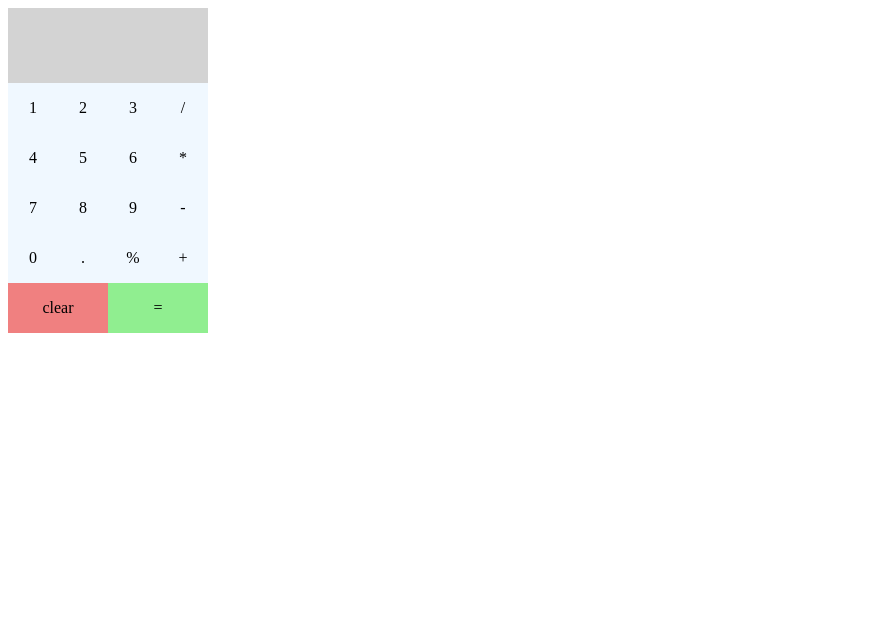
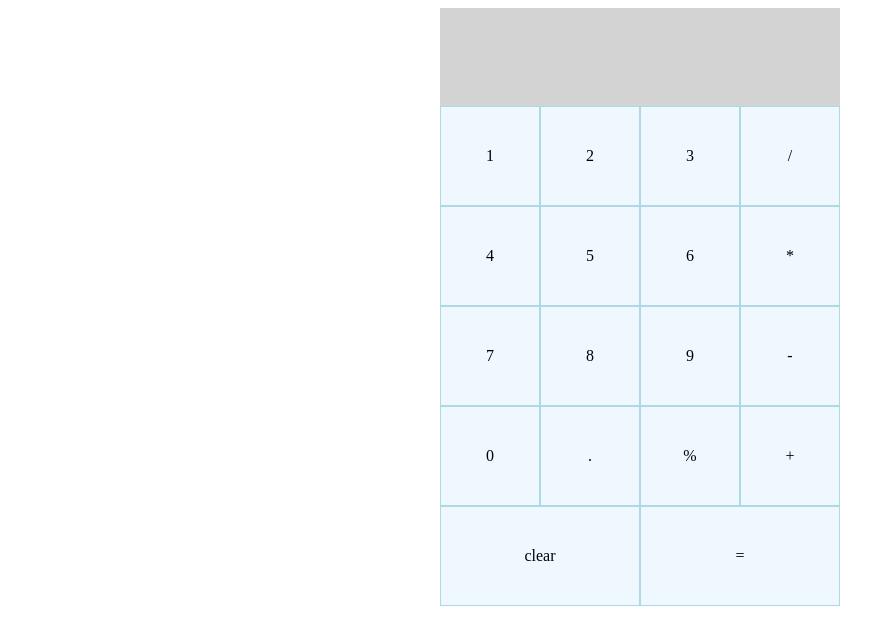
Before and after one commit to yazanalkherret/web-calculator, a plain HTML site: page index.html in a window 1280 px wide. Shown: the whole page, without its empty margins (0-895 px from the left). Drawn offline with Linux system fonts and the light colour scheme.

Commit message:
evaluate only a single pair of numbers at a time
Example: you enter a number (12), followed by an operator button (+),
a second number button (7), and a second operator button (-).
The calculator should then do the following: first, evaluate the initial
pair of numbers (12 + 7), then display the result of that calculation (19).
Finally, use that result (19) as the first number in a new calculation,
along with the next operator (-)

```diff
--- a/index.html
+++ b/index.html
@@ -8,6 +8,7 @@
     <link rel="stylesheet" href="style.css">
 </head>
 <body>
+    <div id="main-card">
         <div id="display"></div>
         <div id="calculator-card">
             <div id="top-section">
@@ -16,6 +17,7 @@
             </div>
             <div id="bottom-section"></div>
         </div>
+    </div>
 
 </body>
 </html>
--- a/script.js
+++ b/script.js
@@ -43,6 +43,7 @@ function populateLeftSection() {
                 break;
             case 11:
                 buttonArray[i].textContent = "%";
+                buttonArray[i].classList.add("operator");
                 break;
             default:
                 buttonArray[i].textContent = i + 1;
@@ -62,6 +63,7 @@ function populateMiddleSection() {
     for (let i = 0; i < 4; i++) {
         buttonArray[i] = document.createElement("div");
         buttonArray[i].classList.add("button");
+        buttonArray[i].classList.add("operator");
         buttonArray[i].textContent = operatorArray[i];
     }
 
@@ -88,6 +90,7 @@ function populateBottomSection(){
     bottomCard.appendChild(equalButton);
 
     addEqualEventListener(equalButton);
+    addClearEventListenr(clearButton);
 }
 
 function updateDisplay(str){
@@ -115,13 +118,25 @@ function addOperatorsEventListeners(buttonArray){
     });
 }
 
+function calculateAndShowResult() {
+    const display = document.querySelector("#display");
+    secondNum = Number(display.textContent);
+    display.textContent = '';
+    let result = operate(firstNum,secondNum,operator);
+    updateDisplay(result);
+    operator = ''; //to reset operator
+}
+
 function addEqualEventListener(button) {
+    button.addEventListener('click', calculateAndShowResult);
+}
+
+function addClearEventListenr(button) {
     button.addEventListener('click', () => {
-        const display = document.querySelector("#display");
-        secondNum = Number(display.textContent);
-        let result = operate(firstNum,secondNum,operator);
-        updateDisplay(result);
-
+        firstNum = '';
+        secondNum = '';
+        operator = '';
+        display.textContent = '';
     });
 }
 
--- a/style.css
+++ b/style.css
@@ -1,17 +1,18 @@
-.button {
-    background-color: aliceblue;
-    width: 50px;
-    height: 50px;
-    display: flex;
+body {
     align-items: center;
-    justify-content: center;
+}
+#main-card {
+    width: 400px;
+    margin: auto;
 }
 
 #display {
-    width: 200px;
-    height: 75px;
+    width: 400px;
+    height: 98px;
+    display: flex;
     background-color: lightgray;
-    text-align: right;
+    align-items: center;
+    justify-content: right;
 }
 
 #calculator-card {
@@ -24,29 +25,41 @@
 }
 
 #left-section {
-    width: 150px;
+    width: 300px;
     display: flex;
     flex-wrap: wrap;
 }
 
 #right-section {
-    width: 50px;
+    width: 100px;
     display: flex;
     flex-wrap: wrap;
 }
 
 #bottom-section {
+    width: 400px;
     display: flex;
 }
 
+.button {
+    background-color: aliceblue;
+    width: 98px;
+    height: 98px;
+    display: flex;
+    align-items: center;
+    justify-content: center;
+    border: solid 1px lightblue;
+}
+
+
 #clear-button, #equal-button {
-    width: 100px;
+    width: 200px;
 }
 
 #equal-button {
-    background-color: lightgreen;
+    background-color: aliceblue;
 }
 
 #clear-button {
-    background-color: lightcoral;
+    background-color: aliceblue;
 }
```
Lines whose indentation alone changed are shown as unchanged.
